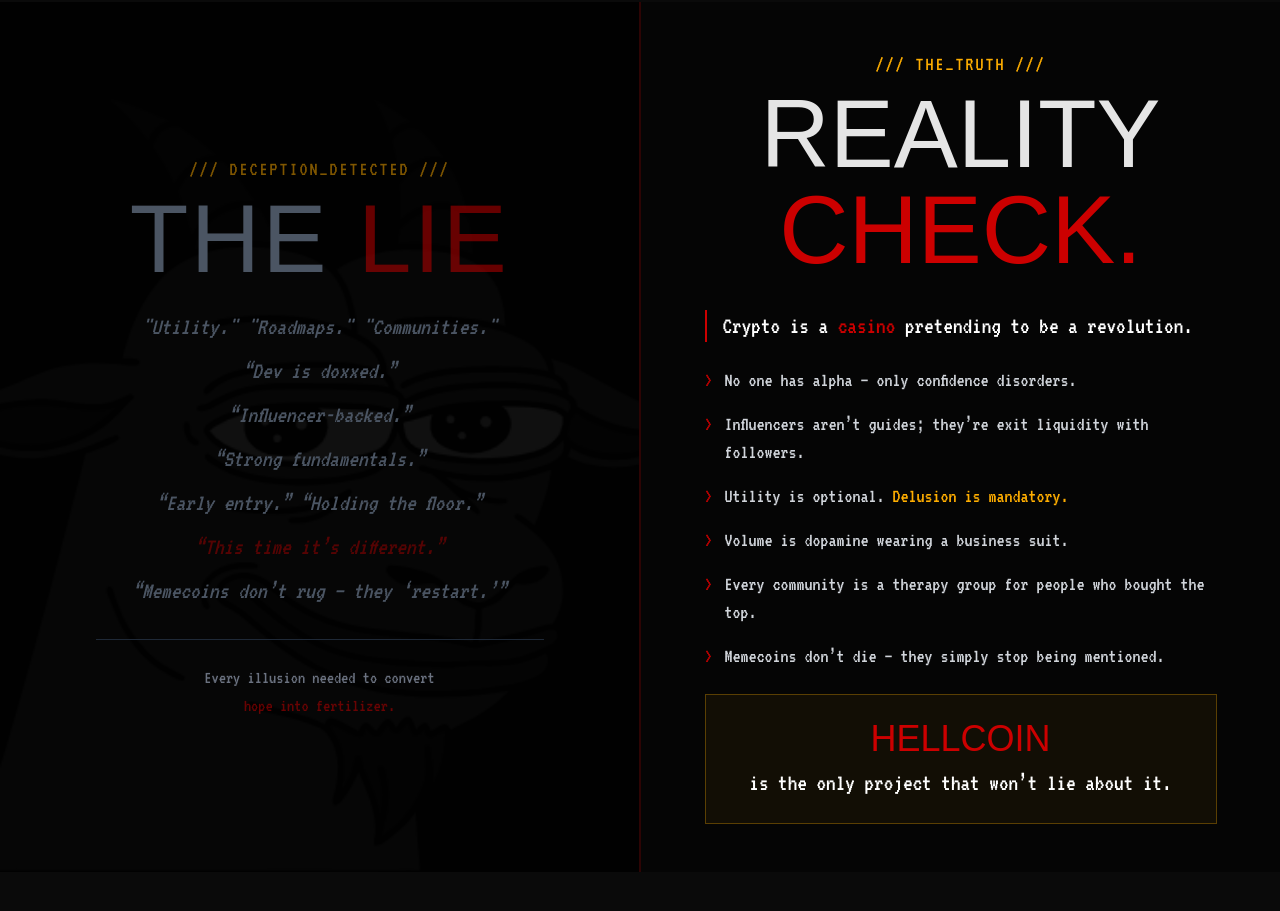
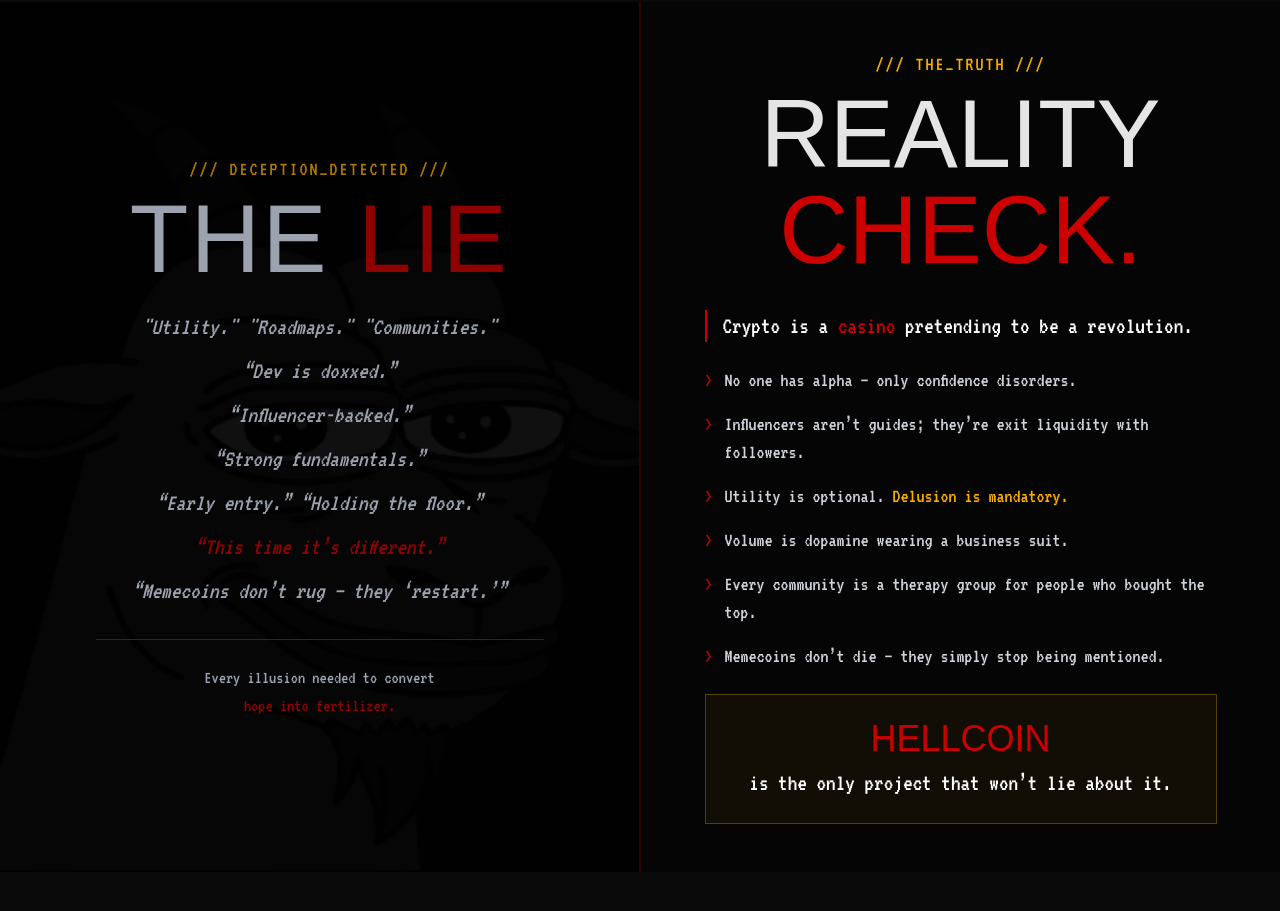
Before and after one commit to Pluviophile84/HELLCOIN, a Next.js app: page / in a window 1280 px wide. Shown: the part 1926-2837 px from the top of the page. Built offline with nearby package versions, Linux system fonts and the light colour scheme; a web font is replaced by a local one.

Commit message:
Update Revelation.tsx

```diff
--- a/components/sections/Revelation.tsx
+++ b/components/sections/Revelation.tsx
@@ -22,7 +22,7 @@ export const Revelation = () => {
           {/* HEADER MATCHING GENESIS STYLE */}
           <div className="mb-6 flex flex-col items-center gap-2">
             {/* SUB-LINE: Starts dim gold, brightens on hover */}
-            <span className="font-terminal text-[#ffae00]/50 group-hover:text-[#ffae00] transition-colors duration-500 text-lg md:text-xl tracking-widest uppercase">
+            <span className="font-terminal text-[#ffae00]/70 group-hover:text-[#ffae00] transition-colors duration-500 text-lg md:text-xl tracking-widest uppercase">
               /// DECEPTION_DETECTED ///
             </span>
             {/* UPDATED TITLE: Starts dim gray, brightens to White/Red on hover */}
@@ -31,25 +31,25 @@ export const Revelation = () => {
               whileInView={{ opacity: 1 }}
               className="font-gothic text-6xl md:text-8xl tracking-wide transition-colors duration-500"
             >
-              <span className="text-gray-600 group-hover:text-hell-white transition-colors duration-500">THE</span> <span className="text-hell-red/50 group-hover:text-hell-red transition-colors duration-500">LIE</span>
+              <span className="text-gray-400 group-hover:text-hell-white transition-colors duration-500">THE</span> <span className="text-hell-red/70 group-hover:text-hell-red transition-colors duration-500">LIE</span>
             </motion.h3>
           </div>
 
           {/* The List of Lies - UPDATED COLORS (Brighter + Interactive) */}
-          <div className="font-terminal text-lg md:text-2xl text-gray-600 group-hover:text-gray-200 transition-colors duration-500 space-y-3 italic leading-relaxed">
+          <div className="font-terminal text-lg md:text-2xl text-gray-400 group-hover:text-gray-200 transition-colors duration-500 space-y-3 italic leading-relaxed">
             <p>"Utility." "Roadmaps." "Communities."</p>
             <p>“Dev is doxxed.”</p>
             <p>“Influencer-backed.”</p>
             <p>“Strong fundamentals.”</p>
             <p>“Early entry.” “Holding the floor.”</p>
-            <p className="text-hell-red/40 group-hover:text-hell-red transition-colors duration-500">“This time it’s different.”</p>
+            <p className="text-hell-red/70 group-hover:text-hell-red transition-colors duration-500">“This time it’s different.”</p>
             <p>“Memecoins don’t rug — they ‘restart.’”</p>
           </div>
 
           <div className="mt-8 border-t border-gray-800 pt-6">
-            <p className="font-terminal text-gray-500 group-hover:text-gray-300 text-lg transition-colors duration-500">
+            <p className="font-terminal text-gray-400 group-hover:text-gray-200 text-lg transition-colors duration-500">
               Every illusion needed to convert <br/>
-              <span className="text-hell-red/50 group-hover:text-hell-red transition-colors duration-500">hope into fertilizer.</span>
+              <span className="text-hell-red/70 group-hover:text-hell-red transition-colors duration-500">hope into fertilizer.</span>
             </p>
           </div>
         </div>
```
